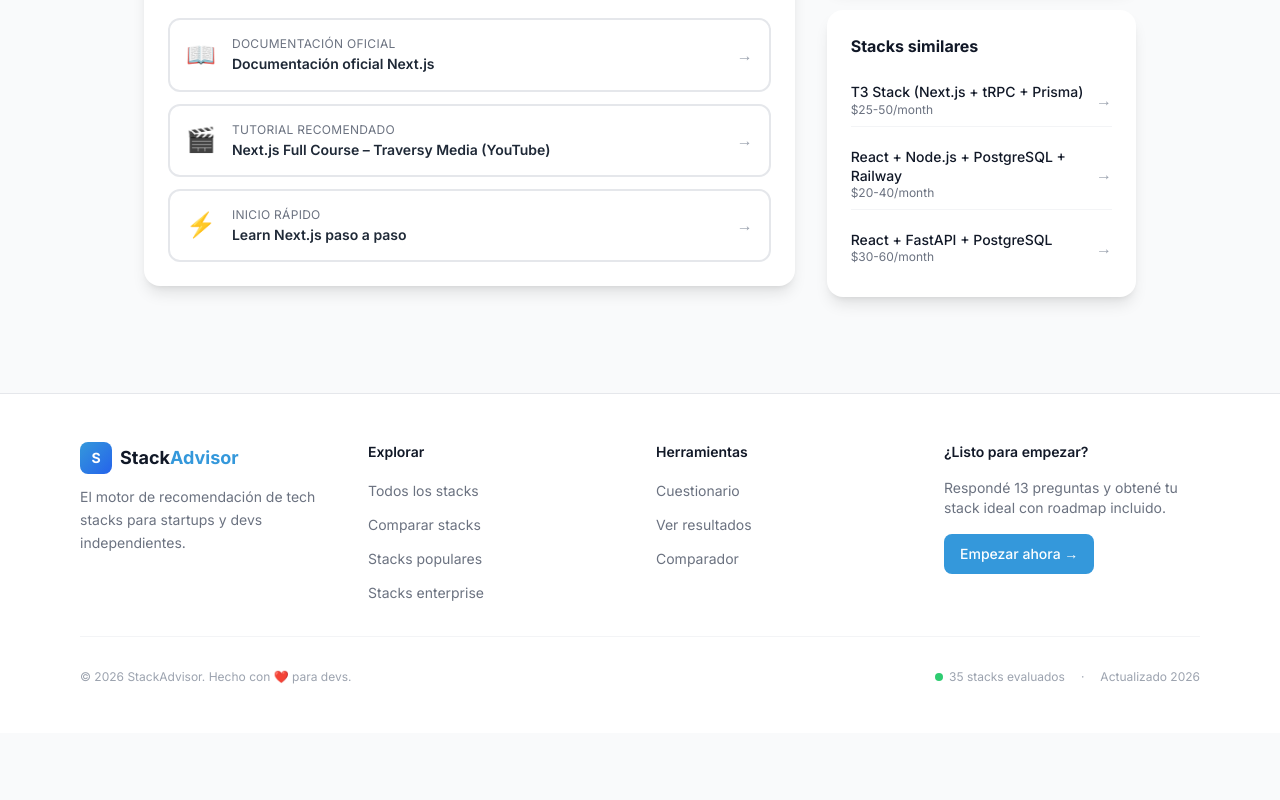
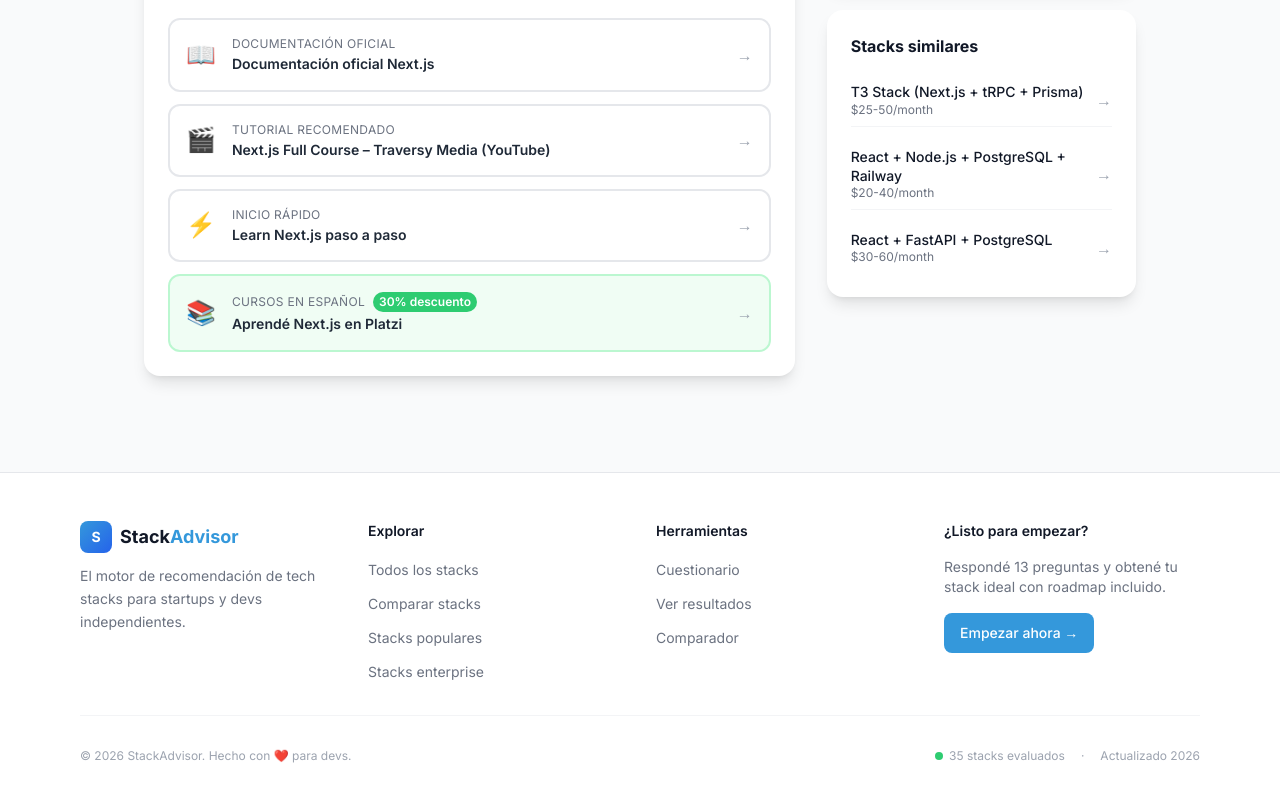
Before and after one commit to santiagomalak/stackadvisor-, a Next.js app: page /stacks/nextjs_postgres_vercel in a window 1280 px wide. Shown: the part 1497-2297 px from the top of the page. Before the commit the page ends 2230 px from the top, so only its background shows below. Built offline with nearby package versions, Linux system fonts and the light colour scheme.

Commit message:
feat: activate Platzi affiliate, add to resources section on all stack pages

```diff
--- a/app/stacks/[id]/page.tsx
+++ b/app/stacks/[id]/page.tsx
@@ -3,6 +3,7 @@
 import stacksData from '@/lib/stacks.json';
 import type { Metadata } from 'next';
 import AffiliateCards from '@/components/AffiliateCards';
+import { getLearningAffiliate } from '@/lib/affiliates';
 
 const ALL_STACKS: any[] = (stacksData as any).stacks;
 
@@ -268,6 +269,32 @@
                       </a>
                     );
                   })}
+
+                  {/* Platzi affiliate — cursos en español */}
+                  {(() => {
+                    const platzi = getLearningAffiliate();
+                    if (!platzi) return null;
+                    return (
+                      <a
+                        href={platzi.url}
+                        target="_blank"
+                        rel="noopener noreferrer sponsored"
+                        className="flex items-center gap-4 border-2 border-green-200 dark:border-green-800 bg-green-50 dark:bg-green-950 rounded-xl p-4 hover:border-accent transition-all group"
+                      >
+                        <span className="text-2xl">{platzi.logo}</span>
+                        <div className="flex-1 min-w-0">
+                          <div className="flex items-center gap-2 mb-0.5">
+                            <div className="text-xs text-gray-500 dark:text-slate-400 uppercase tracking-wide">Cursos en español</div>
+                            <span className="text-xs bg-accent text-white px-1.5 py-0.5 rounded-full font-semibold">{platzi.badge}</span>
+                          </div>
+                          <div className="font-semibold text-gray-800 dark:text-slate-200 group-hover:text-accent transition-colors text-sm">
+                            Aprendé {stack.name.split('+')[0].trim()} en Platzi
+                          </div>
+                        </div>
+                        <span className="text-gray-400 dark:text-slate-500 group-hover:text-accent transition-colors flex-shrink-0">→</span>
+                      </a>
+                    );
+                  })()}
                 </div>
               </div>
             )}
--- a/lib/affiliates.ts
+++ b/lib/affiliates.ts
@@ -104,12 +104,12 @@
   },
   platzi: {
     name: 'Platzi',
-    url: 'https://platzi.com/r/YOUR_CODE',
+    url: 'https://platzi.com/r/santiagoaragonmalak',
     cta: 'Ver cursos en Platzi →',
     badge: '30% descuento',
     description: 'Los mejores cursos en español para aprender este stack.',
     logo: '📚',
-    active: false,
+    active: true,
   },
   mongodb_atlas: {
     name: 'MongoDB Atlas',
@@ -170,3 +170,9 @@
     .map((k) => AFFILIATES[k])
     .filter((a) => a && a.active);
 }
+
+// Platzi aparece en la sección de recursos de aprendizaje de cualquier stack
+export function getLearningAffiliate(): AffiliateConfig | null {
+  const platzi = AFFILIATES['platzi'];
+  return platzi?.active ? platzi : null;
+}
```
